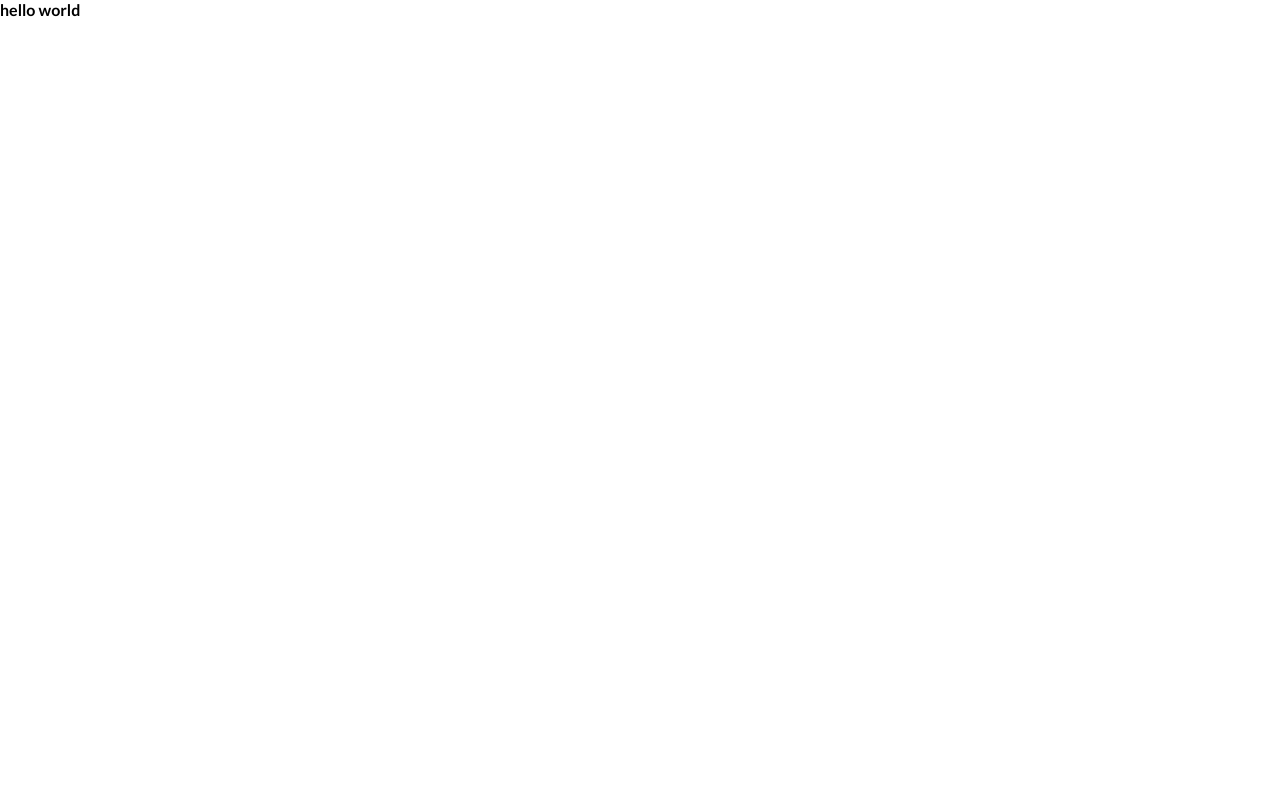
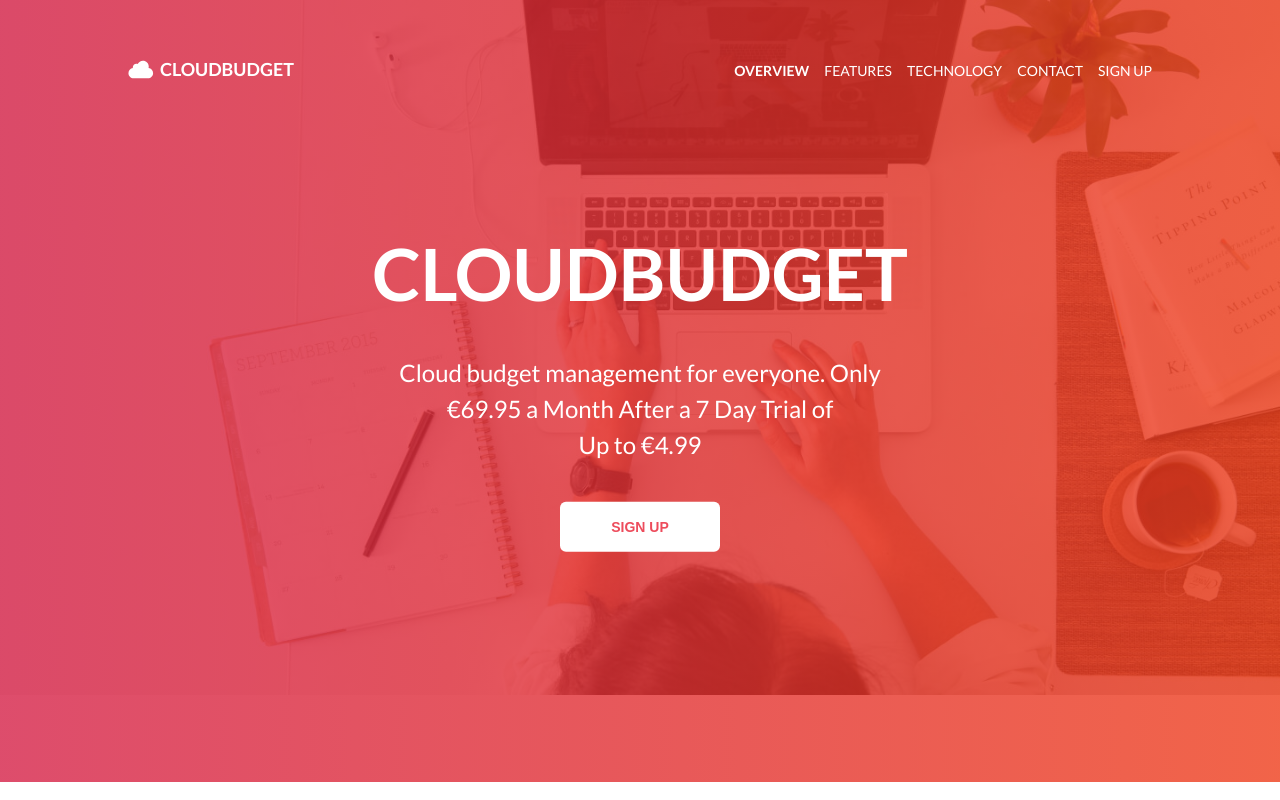
Before and after one commit to freefrogs/Landing_page_5, a website built with webpack: page src/index.html in a window 1280 px wide. Built offline with nearby package versions, Linux system fonts and the light colour scheme.

Commit message:
Add header styles

```diff
--- a/src/index.html
+++ b/src/index.html
@@ -8,7 +8,28 @@
   <meta name="keywords" content="">
 </head>
 <body>
-  <h1>hello world</h1>
+  <header class="header">
+    <nav class="nav container">
+      <div class="nav__box">
+        <svg class="nav__logo" width="26" height="19" viewBox="0 0 26 19" xmlns="http://www.w3.org/2000/svg">
+          <path d="M20.605 8.05002C20.605 7.61502 20.75 7.18002 20.75 6.60002C20.75 3.41002 18.14 0.800018 14.95 0.800018C12.63 0.800018 10.745 2.10502 9.73001 3.99002C9.44001 3.84502 8.86001 3.70002 8.42501 3.70002C6.39501 3.70002 4.80001 5.29502 4.80001 7.32502C4.80001 7.61502 4.80001 7.90502 4.94501 8.05002C2.33501 8.48502 0.450012 10.515 0.450012 13.125C0.450012 15.88 2.77001 18.2 5.52501 18.2H20.025C22.78 18.2 25.1 15.88 25.1 13.125C25.1 10.515 23.215 8.34002 20.605 8.05002Z"/>
+        </svg>
+        <h4 class="nav__name">CloudBudget</h4>
+      </div>
+      <ul class="nav__list">
+        <li><a class="nav__item nav__item--active" href="#header">OVERVIEW</a></li>
+        <li><a class="nav__item" href="#feature">FEATURES</a></li>
+        <li><a class="nav__item" href="#technology">TECHNOLOGY</a></li>
+        <li><a class="nav__item" href="#contact">CONTACT</a></li>
+        <li><a class="nav__item" href="#contact">Sign up</a></li>
+      </ul>
+    </nav>
+    <div class="hero">
+      <h1 class="hero__title">CloudBudget</h1>
+      <p class="hero__desc">Cloud budget management for everyone. Only €69.95 a Month After a 7 Day Trial of<br>Up to €4.99</p>
+      <button class="btn btn--white hero__btn">Sign Up</button>
+    </div>
+  </header>
   <!-- <img src="./assets/bg.png" alt="user icon"> -->
 </body>
 </html>
--- a/src/styles/partials/_general.scss
+++ b/src/styles/partials/_general.scss
@@ -29,6 +29,10 @@ time, mark, audio, video {
 	vertical-align: baseline;
 }
 
+a {
+  text-decoration: none;
+}
+
 form {
   margin: 0;
 }
@@ -58,6 +62,19 @@ img {
   border: 0;
   -ms-interpolation-mode: bicubic;
 }
+/* mixins */
+@mixin arrange-children ($justify) {
+  display: flex;
+  align-items: center;
+  justify-content: $justify;
+}
+
+@mixin center {
+  position: absolute;
+  left: 50%;
+  top: 50%;
+  transform: translate(-50%, -50%);
+}
 
 /* main */
 html {
@@ -70,5 +87,38 @@ body {
   max-width: 1440px;
   min-width: 320px;
   margin: 0 auto;
-  /* background-image: url(../assets/bg.png); */
+  line-height: 1.2;
 }
+
+.container {
+  width: 80%;
+  max-width: 1110px;
+  margin: 0 auto;
+}
+
+.btn {
+  @include arrange-children(center);
+  border-radius: 6px;
+  width: 160px;
+  height: 50px;
+  font-size: 14px;
+  border: none;
+  text-transform: uppercase;
+  cursor: pointer;
+  transition: $transition;
+  &--white {
+    font-weight: 600;
+    color: $details2_1;
+    background: $main-light;
+    &:hover {
+      color: $details2;
+    }
+  }
+  &--red {
+    color: $main-light;
+    background: $details2_1;
+    &:hover {
+      background: $details2;
+    }
+  }
+}
--- /dev/null
+++ b/src/styles/partials/_header.scss
@@ -0,0 +1,64 @@
+.header {
+  background-image: $hero-gradient, url(../assets/header/hero.jpg);
+  min-height: 782px;
+  background-size: 100%;
+  background-repeat: no-repeat;
+  background-attachment: fixed;
+  position: relative;
+  color: $main-light;
+}
+
+.nav {
+  padding-top: 59px;
+  @include arrange-children(space-between);
+  &__box {
+    @include arrange-children(center);
+  }
+  &__logo {
+    fill: $main-light;
+  }
+  &__name {
+    font-weight: 700;
+    font-size: 18px;
+    padding-left: 6px;
+    text-transform: uppercase;
+  }
+  &__list {
+    @include arrange-children(space-between);
+  }
+  &__item {
+    font-size: 14px;
+    text-transform: uppercase;
+    color: $main-light;
+    padding-left: 15px;
+    transition: $transition;
+    &:hover {
+      font-weight: 700;
+    }
+    &--active {
+      font-weight: 700;
+    }
+  }
+}
+
+.hero {
+  @include center;
+  text-align: center;
+  &__btn {
+    margin: 0 auto;
+  }
+  &__title {
+    font-size: 72px;
+    font-weight: 700;
+    letter-spacing: 5%;
+    text-transform: uppercase;
+    margin-bottom: 39px;
+  }
+  &__desc {
+    font-size: 24px;
+    font-weight: 600px;
+    line-height: 1.5;
+    max-width: 540px;
+    padding: 0 20px 39px;
+  }
+}
--- a/src/styles/partials/_variables.scss
+++ b/src/styles/partials/_variables.scss
@@ -4,7 +4,10 @@ $main-font: 'Lato', sans-serif;
 
 //colors
 $main-light: #fff;
+$bg-light: #fafafa;
 $main-dark: #000;
 $details1: #EE3D1B;
 $details2: #D52047;
+$details2_1: #ED4C5C;
 $hero-gradient: linear-gradient(90deg, rgba(213, 32, 71, 0.8) 0%, rgba(238, 61, 27, 0.8) 100%);
+$transition: 0.4s;
--- a/src/styles/style.scss
+++ b/src/styles/style.scss
@@ -1,2 +1,3 @@
 @import "partials/variables";
 @import "partials/general";
+@import "partials/header";
```
Also changed, not shown: src/assets/header/hero.jpg (added).
